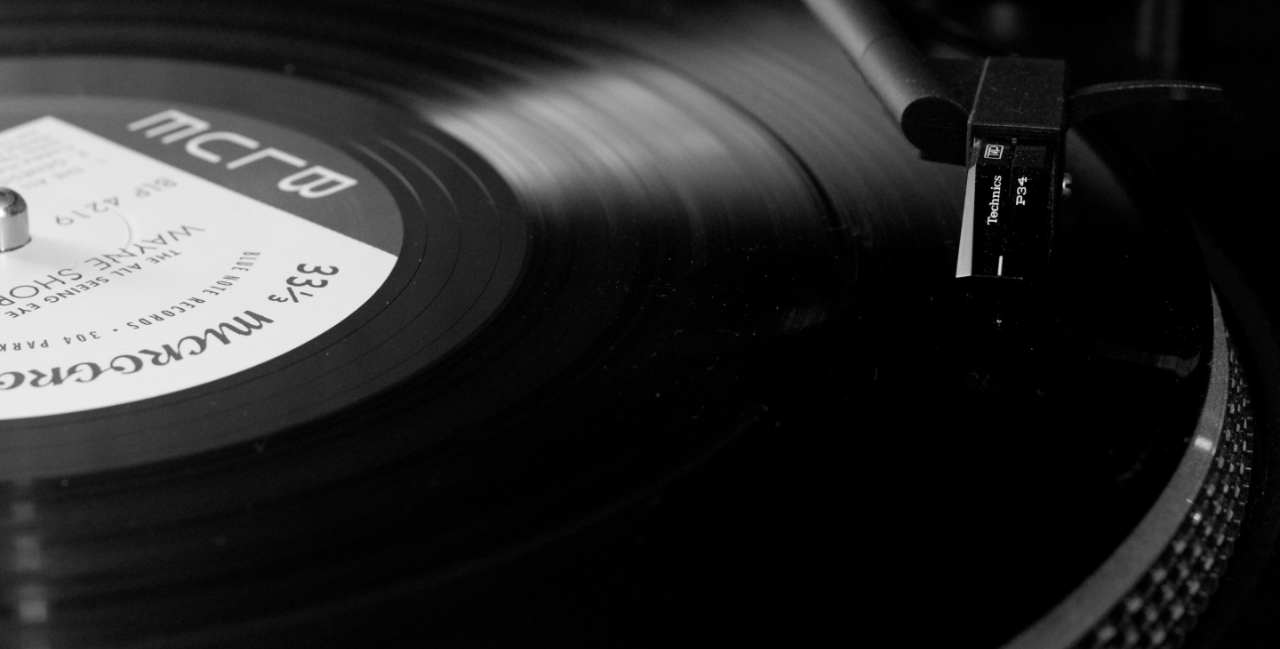
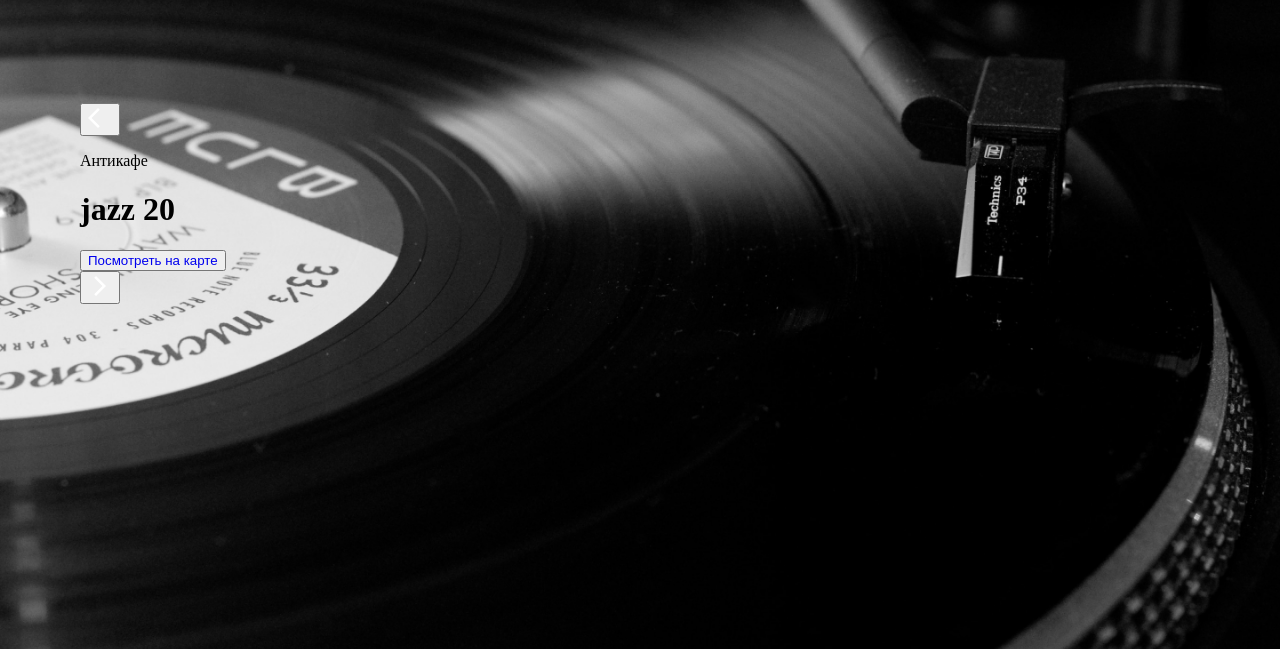
Before and after one commit to talaybekovErlan/anticafe, a plain HTML site: page index.html in a window 1280 px wide. Shown: the part 151-800 px from the top of the page. Drawn offline with nearby package versions, Linux system fonts and the light colour scheme.

Commit message:
header-cont pre

```diff
--- a/index.html
+++ b/index.html
@@ -1,12 +1,16 @@
 <!DOCTYPE html>
 <html lang="en">
+
 <head>
     <meta charset="UTF-8">
     <meta http-equiv="X-UA-Compatible" content="IE=edge">
     <meta name="viewport" content="width=device-width, initial-scale=1.0">
     <link rel="stylesheet" href="/anticafe/style.css">
+    <link rel="stylesheet"
+        href="https://fonts.googleapis.com/css2?family=Material+Symbols+Outlined:opsz,wght,FILL,GRAD@20..48,100..700,0..1,-50..200" />
     <title>Document</title>
 </head>
+
 <body>
     <header class="header">
         <nav class="header-nav">
@@ -23,8 +27,30 @@
             </ul>
         </nav>
         <div class="header-cont">
+            <button type="button" class="arrow-btn--left">
+                <span class="material-symbols-outlined">
+                    arrow_back_ios
+                </span>
+            </button>
+            <div class="header-box--empty">
 
+            </div>
+            <div class="header-box">
+                <p class="header-box__title">Антикафе</p>
+                <h1 class="main-title">jazz 20</h1>
+                <button type="button" class="header-box-btn">
+                    <a href="#">
+                        Посмотреть на карте
+                    </a>
+                </button>
+            </div>
+            <button type="button">
+                <span class="material-symbols-outlined">
+                    arrow_forward_ios
+                </span>
+            </button>
         </div>
     </header>
 </body>
+
 </html>
--- a/style.css
+++ b/style.css
@@ -9,6 +9,13 @@ body{
 
 a{
     text-decoration: none;
+}
+.material-symbols-outlined{
+    color: white;
+}
+@font-face {
+    font-family: 'Montserrat';
+    src: url(./fonts/Montserrat-Medium.ttf);
 }
 
 ul {
```
